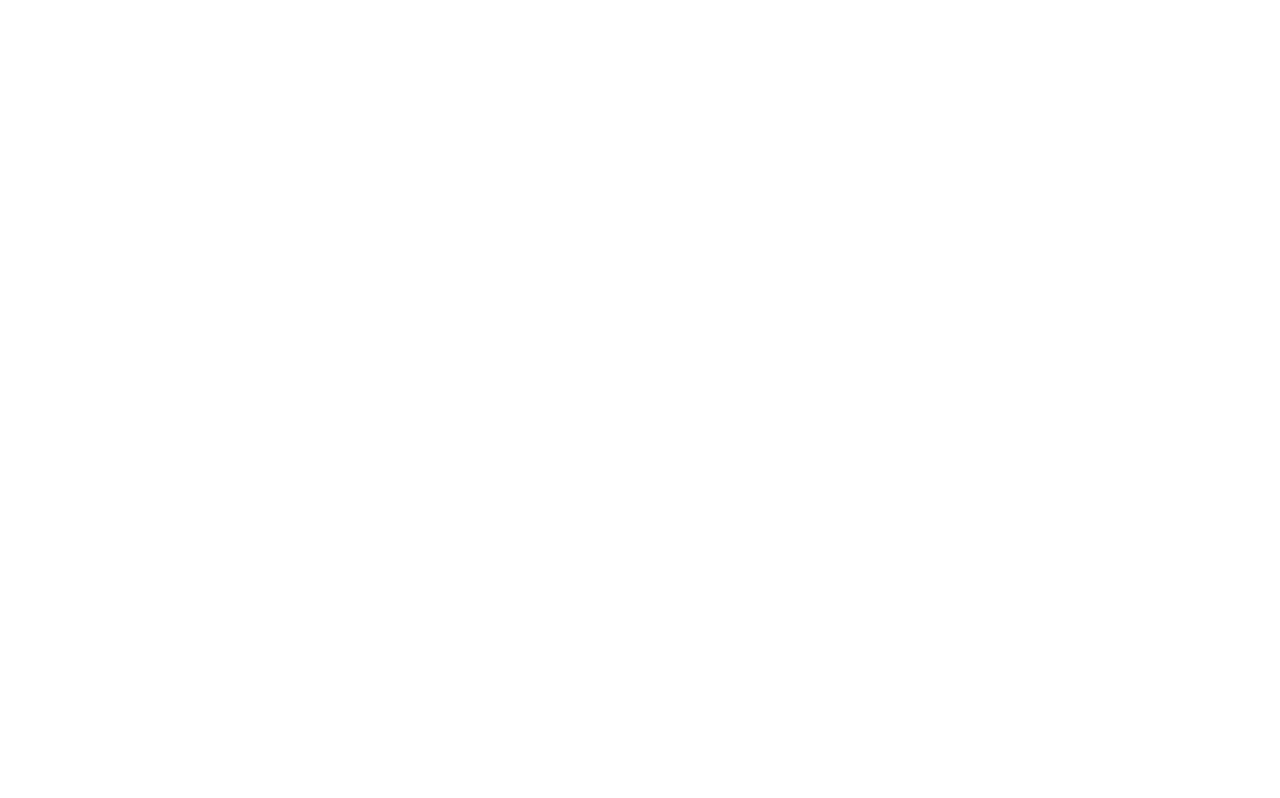
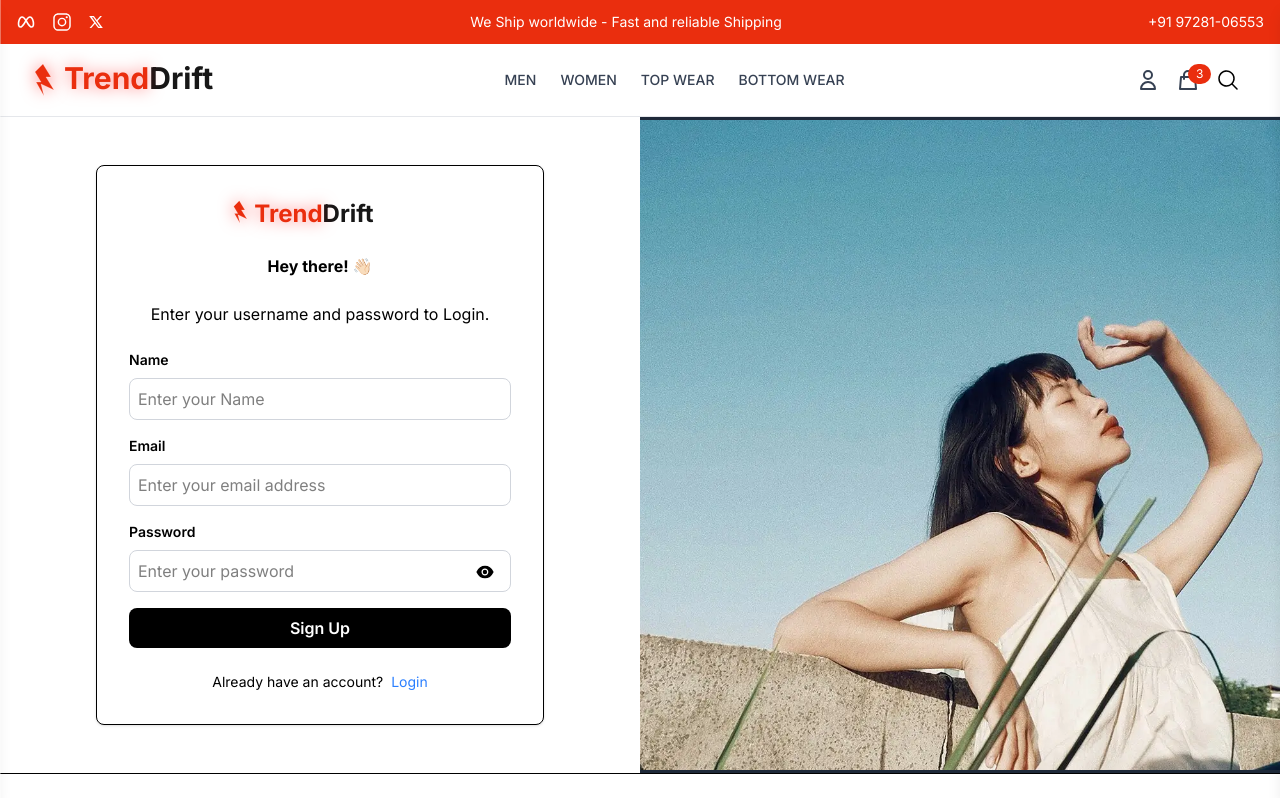
Before and after one commit to AshishSaini001/TrendDrift, a React (Vite) app in the folder frontend/: page /register in a window 1280 px wide. Before the commit this address had no page. Shown: the top 798 px of the page. Built offline with nearby package versions, Linux system fonts and the light colour scheme.

Commit message:
Added login and signup forntend page

```diff
--- a/frontend/src/App.jsx
+++ b/frontend/src/App.jsx
@@ -3,6 +3,9 @@
 import { Toaster } from 'sonner'
 import UserLayout from './components/Layout/UserLayout'
 import Home from './pages/Home.jsx'
+import Login from './pages/Login.jsx'
+import Register from './pages/Register.jsx'
+
 
 function App() {
   const [count, setCount] = useState(0)
@@ -13,6 +16,10 @@
      <Routes>
       <Route path="/" element={<UserLayout/>}>
         <Route index element={<Home />} />
+        <Route path="login" element={<Login />} />
+        <Route path="register" element={<Register />} />
+        <Route path="*" element={<h1>404 Not Found</h1>} />
+
       </Route>
      </Routes>
      </BrowserRouter>
--- /dev/null
+++ b/frontend/src/pages/Login.jsx
@@ -0,0 +1,83 @@
+import React from 'react'
+import { useState } from 'react'
+import { Link } from 'react-router-dom';
+import login from '../assets/login.webp'
+import { AiFillEye, AiFillEyeInvisible } from "react-icons/ai";
+
+
+const Login = () => {
+  const [email, setEmail] = useState('');
+  const [password, setPassword] = useState('');
+  const [isVisible, setIsVisible] = useState(false);
+
+
+  const toggleVisible=()=>{
+    setIsVisible(!isVisible);
+  }
+  const handleSubmit =(e)=>{
+        e.preventDefault();
+    }
+
+  return (
+    <div className='flex'>
+      <div className='w-full md:w-1/2 flex flex-col justify-center items-center p-8 md:p-12'>
+    <form onSubmit={handleSubmit} className='w-full max-w-md bg-white p-8 rounded-lg border shadow-sm'>
+      <div className='flex justify-center mb-6 mr-10'>
+          <img src="/trenddrift.svg" alt="logo" className="w-7 h-7 drop-shadow-[0_0_8px_rgba(255,0,0,0.5)]" />
+            <h2 className="text-2xl font-bold">
+              <span className="text-TrendDrift-red drop-shadow-[0_0_8px_rgba(255,0,0,0.5)]">
+                Trend
+              </span>
+              <span className="text-neutral-900">Drift</span>
+            </h2>
+      </div>
+      <h2 className='ttext-2xl font-bold text-center mb-6'>Hey there! 👋🏻 </h2>
+      <p className='text-center mb-6'>
+        Enter your username and password to Login.
+      </p>
+      <div className='mb-4'>
+        <label htmlFor="" className='block text-sm font-semibold mb-2'>
+          Email
+        </label>
+        <input type="email" className='w-full border border-gray-300 p-2 rounded-lg focus:outline-none focus:ring-2 focus:ring-gray-500'
+        value={email}
+        placeholder='Enter your email address'
+        onChange={(e) => setEmail(e.target.value)}
+        />
+      </div>
+      <div className=' relative mb-4'>
+        <label htmlFor="" className='block text-sm font-semibold mb-2'>
+          Password
+        </label>
+        <input type={isVisible?"text":"password"} className='w-full border border-gray-300 p-2 rounded-lg focus:outline-none focus:ring-2 focus:ring-gray-500'
+        value={password}
+        placeholder='Enter your password'
+        onChange={(e) => setPassword(e.target.value)}
+        />
+        <span className='absolute right-3 top-10 cursor-pointer text-xl h-10 w-10'
+          onClick={toggleVisible}
+        >
+          {isVisible ?(<AiFillEyeInvisible />) : (<AiFillEye />)}
+        </span>
+      </div>
+      <button type='submit' className='w-full bg-black text-white p-2 rounded-lg font-semibold hover:bg-gray-800 transition cursor-pointer'>Sign In</button>
+      <p className='mt-6 text-center text-sm'>
+        Don't have an account?{" "}
+        <Link to="/register" className='text-blue-500 hover:underline ml-1'>Register</Link>
+      </p>
+    </form>
+      </div>
+
+    {/* Right side image */}
+
+    <div  className='hidden md:block w-1/2 bg-gray-800'>
+      <div className='h-full flex flex-col justify-center items-center'>
+          <img src={login} alt="Login to Account" className='h-[650px] w-full object-cover'/>
+      </div>
+    </div>
+
+    </div>
+  )
+}
+
+export default Login
--- /dev/null
+++ b/frontend/src/pages/Register.jsx
@@ -0,0 +1,92 @@
+import React from 'react'
+import { useState } from 'react'
+import { Link } from 'react-router-dom';
+import register from '../assets/register.webp'
+import { AiFillEye, AiFillEyeInvisible } from "react-icons/ai";
+
+
+const Register = () => {
+    const [name, setName] = useState('');
+  const [email, setEmail] = useState('');
+  const [password, setPassword] = useState('');
+    const [isVisible, setIsVisible] = useState(false);
+
+    const toggleVisible=()=>{
+    setIsVisible(!isVisible);
+    }
+
+    const handleSubmit =(e)=>{
+        e.preventDefault();
+    }
+
+  return (
+    <div className='flex'>
+      <div className='w-full md:w-1/2 flex flex-col justify-center items-center p-8 md:p-12'>
+    <form onSubmit={handleSubmit} className='w-full max-w-md bg-white p-8 rounded-lg border shadow-sm'>
+      <div className='flex justify-center mb-6 mr-10'>
+          <img src="/trenddrift.svg" alt="logo" className="w-7 h-7 drop-shadow-[0_0_8px_rgba(255,0,0,0.5)]" />
+            <h2 className="text-2xl font-bold">
+              <span className="text-TrendDrift-red drop-shadow-[0_0_8px_rgba(255,0,0,0.5)]">
+                Trend
+              </span>
+              <span className="text-neutral-900">Drift</span>
+            </h2>
+      </div>
+      <h2 className='ttext-2xl font-bold text-center mb-6'>Hey there! 👋🏻 </h2>
+      <p className='text-center mb-6'>
+        Enter your username and password to Login.
+      </p>
+      <div className='mb-4'>
+        <label htmlFor="" className='block text-sm font-semibold mb-2'>
+          Name
+        </label>
+        <input type="text" className='w-full border border-gray-300 p-2 rounded-lg focus:outline-none focus:ring-2 focus:ring-gray-500'
+        value={name}
+        placeholder='Enter your Name'
+        onChange={(e) => setName(e.target.value)}
+        />
+      </div>
+      <div className='mb-4'>
+        <label htmlFor="" className='block text-sm font-semibold mb-2'>
+          Email
+        </label>
+        <input type="email" className='w-full border border-gray-300 p-2 rounded-lg focus:outline-none focus:ring-2 focus:ring-gray-500'
+        value={email}
+        placeholder='Enter your email address'
+        onChange={(e) => setEmail(e.target.value)}
+        />
+      </div>
+      <div className='relative mb-4'>
+        <label htmlFor="" className='block text-sm font-semibold mb-2'>
+          Password
+        </label>
+        <input type={isVisible?"text":"password"} className='w-full border border-gray-300 p-2 rounded-lg focus:outline-none focus:ring-2 focus:ring-gray-500'
+        value={password}
+        placeholder='Enter your password'
+        onChange={(e) => setPassword(e.target.value)}
+        />
+        <span className='absolute right-4 top-10 cursor-pointer text-xl' onClick={toggleVisible}>
+            {isVisible ?(<AiFillEyeInvisible />) : (<AiFillEye />)}
+        </span>
+      </div>
+      <button type='submit' className='w-full bg-black text-white p-2 rounded-lg font-semibold hover:bg-gray-800 transition cursor-pointer'>Sign Up</button>
+      <p className='mt-6 text-center text-sm'>
+        Already have an account?{" "}
+        <Link to="/login" className='text-blue-500 hover:underline ml-1'>Login</Link>
+      </p>
+    </form>
+      </div>
+
+    {/* Right side image */}
+
+    <div  className='hidden md:block w-1/2 bg-gray-800'>
+      <div className='h-full flex flex-col justify-center items-center'>
+          <img src={register} alt="Login to Account" className='h-[650px] w-full object-cover'/>
+      </div>
+    </div>
+
+    </div>
+  )
+}
+
+export default Register
```
